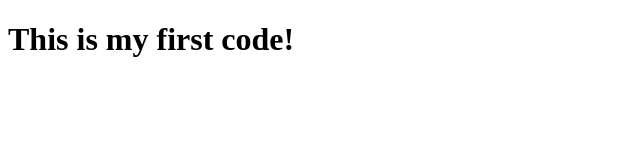
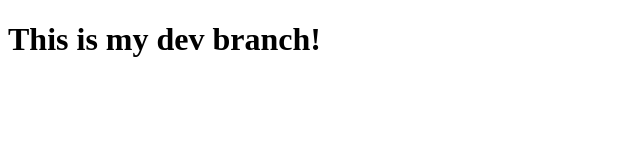
Before and after one commit to LeaskN/github-intro, a plain HTML site: page index.html in a window 1280 px wide. Shown: the whole page, without its empty margins (0-640 px from the left). Drawn offline with Linux system fonts and the light colour scheme.

Commit message:
added dev branch

```diff
--- a/index.html
+++ b/index.html
@@ -3,5 +3,5 @@
   <title>First!</title>
 </head>
 <body>
-  <h1>This is my first code!</h1>
+  <h1>This is my dev branch!</h1>
 </body>
```
